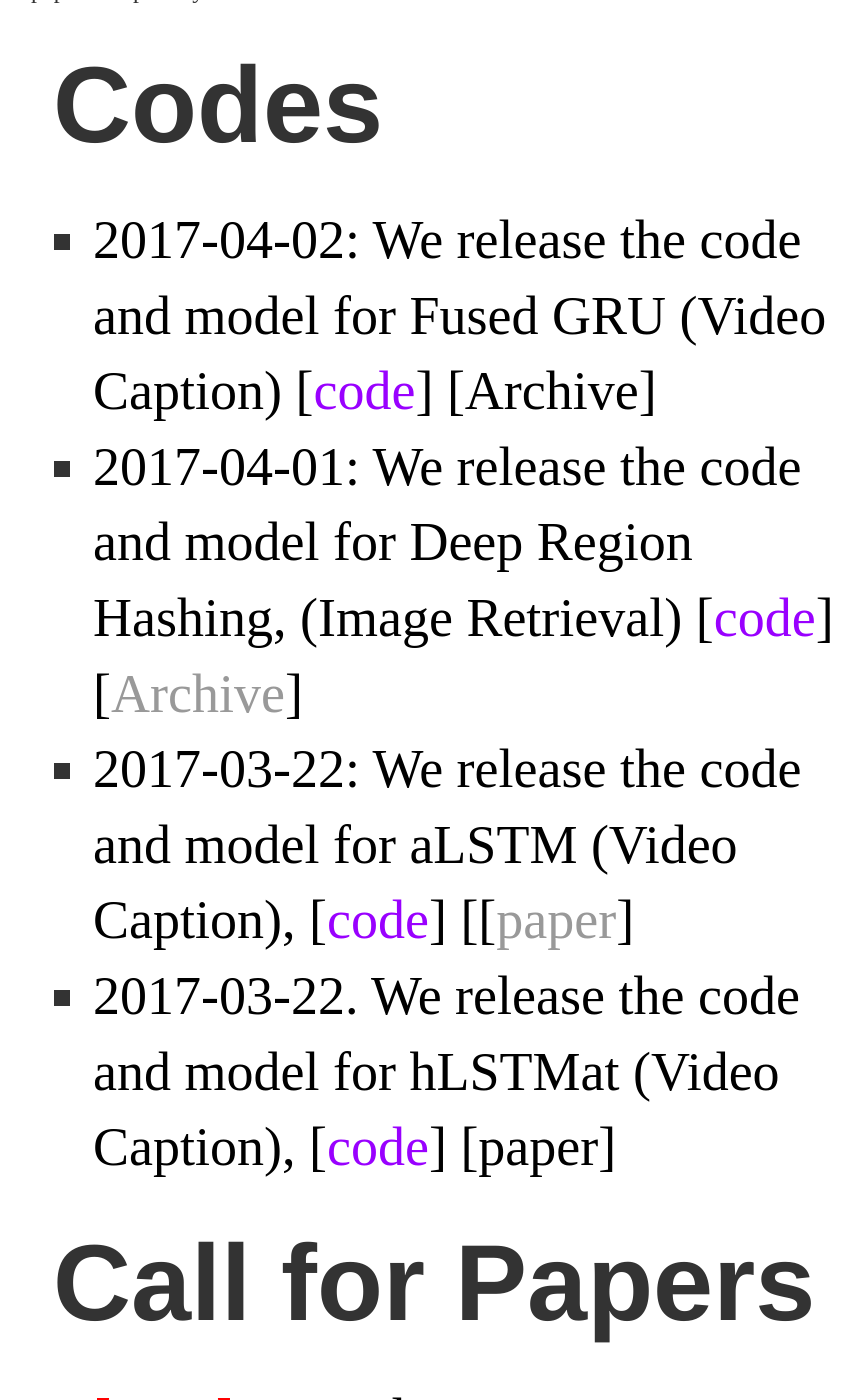
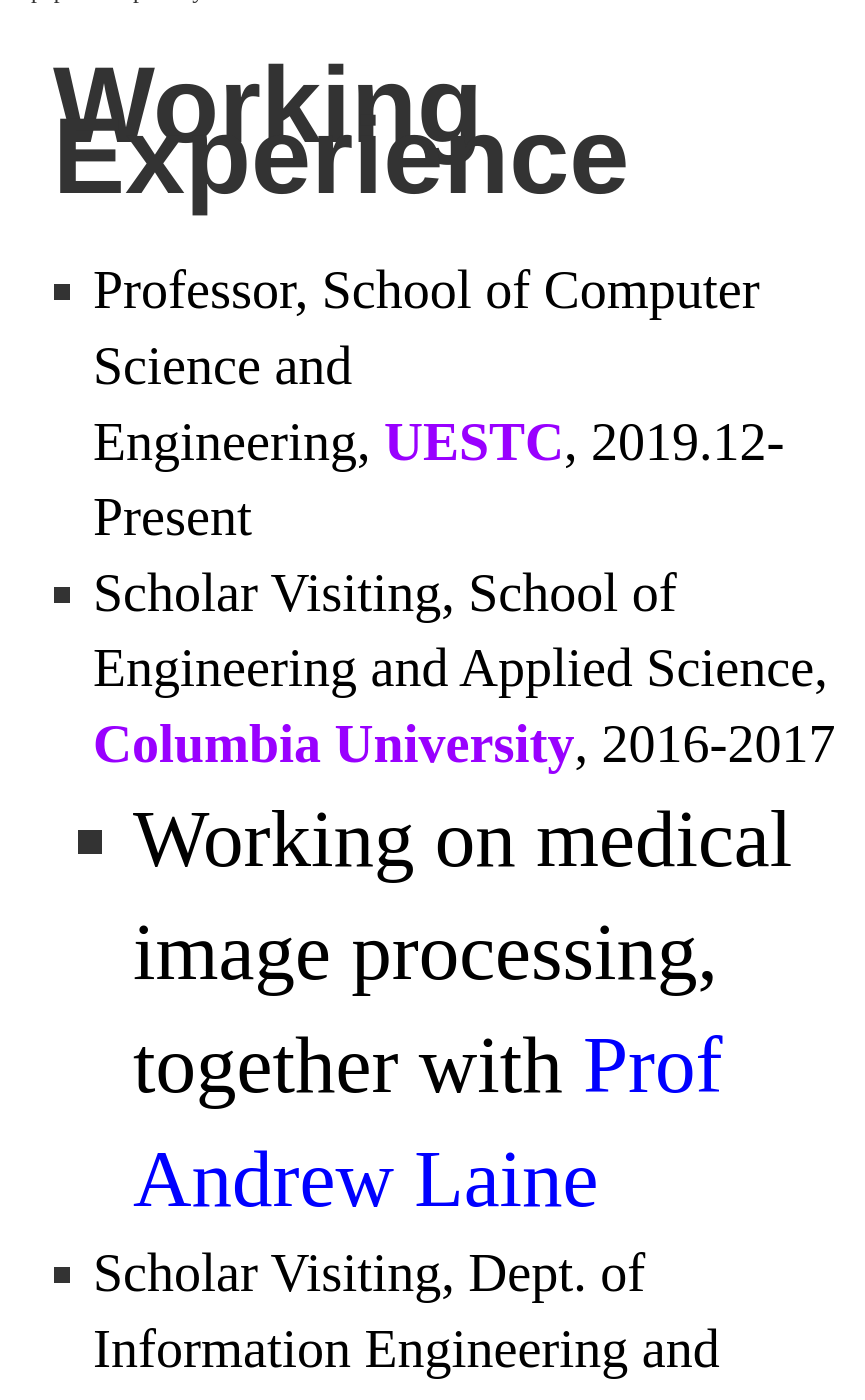
Before and after one commit to lianliGao/lianligao.github.io, a Jekyll site: the page built from index.html, in a window 1280 px wide and 1400 px high, scrolled down 1384 px. Shown: the whole window, without its empty margins (219-1084 px from the left). Built offline with Jekyll 4.4.1, drawn with Linux system fonts in a browser that asks for light colours; some of the changed text lies outside the part shown.

Commit message:
Update index.html

```diff
--- a/index.html
+++ b/index.html
@@ -50,6 +50,26 @@
 	<li>5 paper accepted by AAAI 2019</li>
 	<ul>
 
+<h1>Working Experience</h1>
+	<ul>
+		<li><font color="#000000">Professor, School of Computer Science and Engineering,&nbsp;<b><font color="#9900ff">UESTC</font></b><font color="#000000">,&nbsp;2019.12-Present</font></font></li>
+		<li><font ><font color="#000000">Scholar Visiting,&nbsp;School of Engineering and Applied Science, </font><b><font color="#9900ff">Columbia University</font></b><font color="#000000">,&nbsp;</font></font><font color="#000000" >2016-2017</font></li>
+			<ul>
+				<li><font ><font color="#000000">Working on medical image processing, together with&nbsp;</font><font color="#0000ff">Prof Andrew Laine</font></font></li>
+			</ul>
+		<li><font color="#000000">Scholar Visiting, Dept. of Information Engineering and Computer Science,&nbsp;<b><font color="#9900ff">University of Trento</font></b><font color="#000000">,&nbsp;</font></font><font color="#000000">2014-2015</font></li>
+			<ul>
+				<li><font ><font color="#000000">Working on image and video segmentation, together with&nbsp;</font><font color="#0000ff">Prof. Nicu Sebe</font></font></li>
+			</ul>
+		<li><font ><font color="#000000">Associate Professor, School of Computer Science and Engineering,&nbsp;</font><b><font color="#9900ff">UESTC</font></b><font color="#000000">,&nbsp;2014.02-2019.12</font></font></li>
+			<ul>
+				<li><font><font color="#000000">Member of the&nbsp;</font><a href="http://www.google.com/url?q=http%3A%2F%2Fbmc.uestc.edu.cn%2F&amp;sa=D&amp;sntz=1&amp;usg=AFQjCNHz42HWg3NL3PIfErgIpUmAsgoyfg"><font color="#0000ff">BMC Lab</font></a><span style="color:rgb(0,0,0)">, working closely with&nbsp;</span><font color="#0000ff">Prof. Heng Tao Shen</font></font></li>
+			</ul>
+		<li><font color="#000000">PhD Study, School of ITEE, <b><font color="#9900ff">The University of Queensland</font></b><font color="#000000">, Australia, 2010-2014.</font></font></li>
+			<ul>
+				<li><font><span style="color:rgb(0,0,0)">Working on semantic annotation and reasoning, under the supervision of</span> <a href="http://www.google.com/url?q=http%3A%2F%2Fstaff.itee.uq.edu.au%2Fjane%2F&amp;sa=D&amp;sntz=1&amp;usg=AFQjCNGfUxvsRu6YwjDfPnRjs-HAAafkvA"><font color="#0000ff">Prof. Jane Hunter</font></a> <span style="color:rgb(0,0,0)">and</span> <a href="http://www.google.com/url?q=http%3A%2F%2Fresearchers.uq.edu.au%2Fresearcher%2F5052&amp;sa=D&amp;sntz=1&amp;usg=AFQjCNHImeq8F2P83jIqynMxiqKrxABm_w"><font color="#0000ff">Prof. Michael Bruenig</font></a><span style="color:rgb(0,0,0)">.</span></font></li>
+         		</ul>
+	</ul>
 
 
 <h1>Codes</h1>
```
